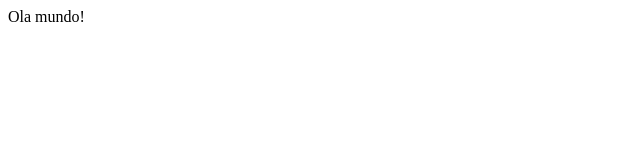
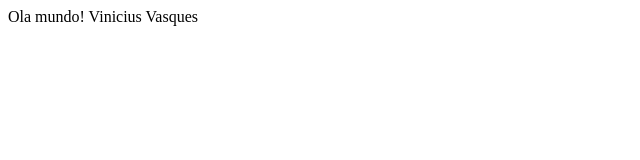
Before and after one commit to 415203259/Aula2409, a plain HTML site: page index.html in a window 1280 px wide. Shown: the whole page, without its empty margins (0-640 px from the left). Drawn offline with Linux system fonts and the light colour scheme.

Commit message:
alteração cadastro - inclusão Nome
alteração cadastro - inclusão Nome

```diff
--- a/index.html
+++ b/index.html
@@ -6,5 +6,6 @@
 </head>
 <body>
 Ola mundo!
+  Vinicius Vasques
 </body>
 </html>
```
